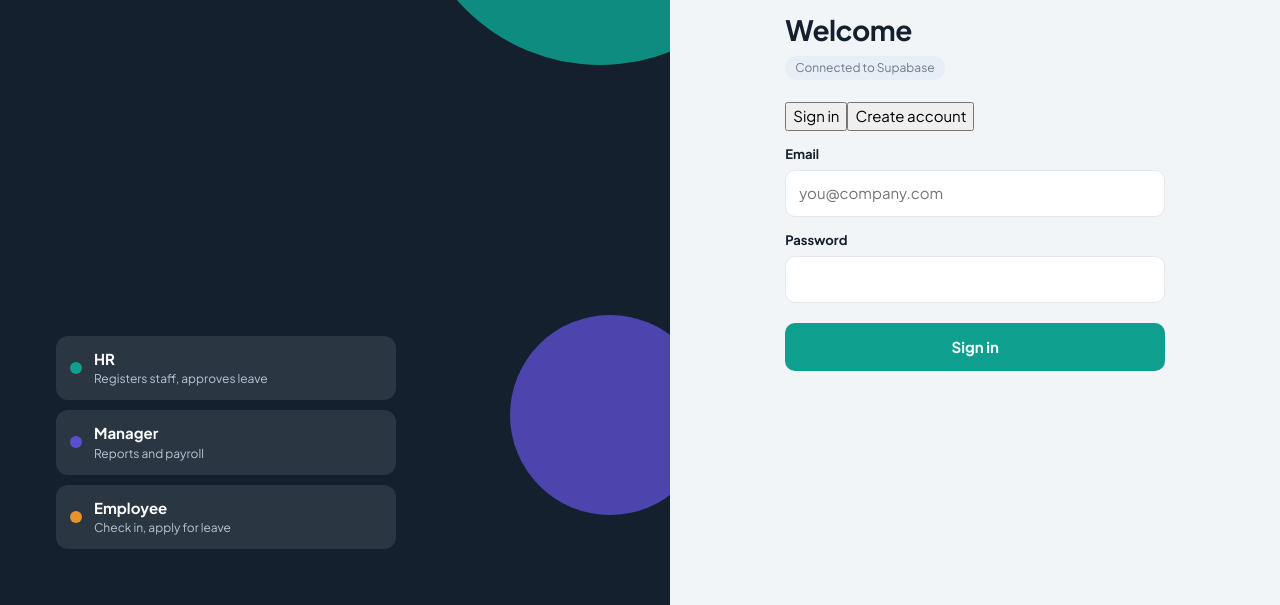
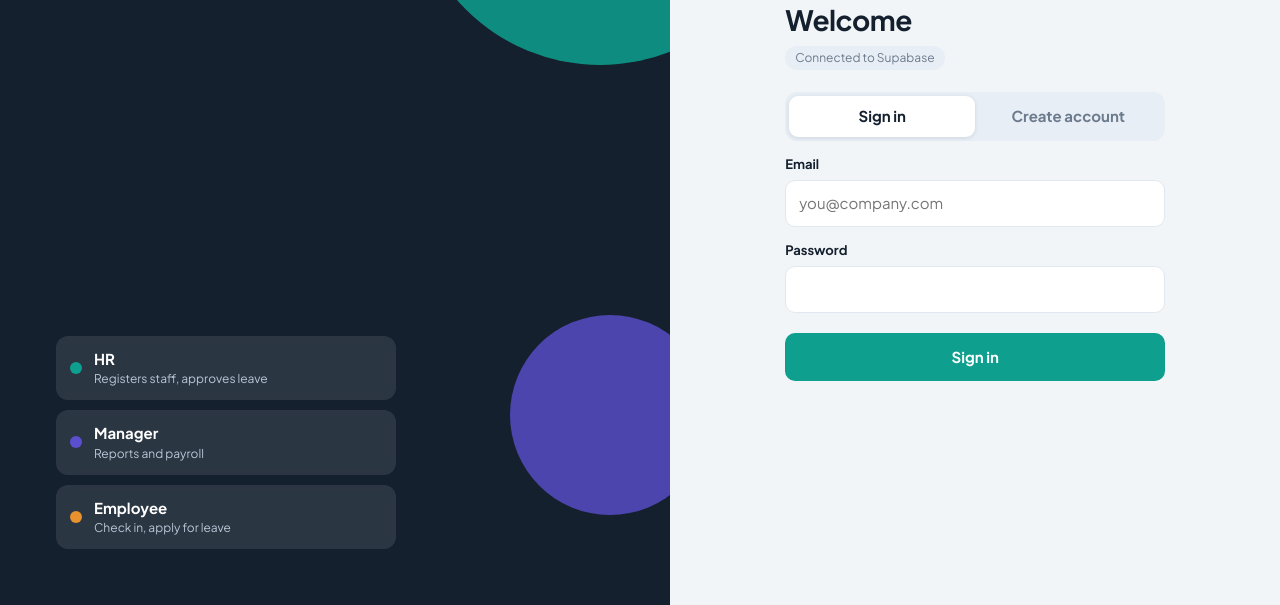
Before and after one commit to mohammadrayan11/hcm-lite, a plain HTML site: page index.html in a window 1280 px wide. Shown: the part 195-800 px from the top of the page. Drawn offline with nearby package versions, Linux system fonts and the light colour scheme.

Commit message:
Add styles for tabs component
Added styles for tabs component.

```diff
--- a/style.css
+++ b/style.css
@@ -61,3 +61,7 @@ th{color:var(--mut);font-weight:700;font-size:13px}
 #toast.show{opacity:1;transform:none}
 @media(max-width:800px){#login{grid-template-columns:1fr}.brand{padding:32px;gap:28px}.brand h1{font-size:40px}#app{grid-template-columns:1fr}aside{position:static;height:auto;flex-direction:row;flex-wrap:wrap;padding:12px}aside .logo,aside .badge{margin:0}aside .out{margin:0}main{padding:20px 16px}}
 @media(prefers-reduced-motion:reduce){*{transition:none!important}}
+
+.tabs{display:flex;background:#e8eef5;border-radius:12px;padding:4px;margin-bottom:6px}
+.tabs button{flex:1;border:0;background:none;padding:9px;border-radius:9px;font-weight:700;color:var(--mut);cursor:pointer}
+.tabs button.on{background:#fff;color:var(--ink);box-shadow:0 1px 4px rgba(20,32,46,.12)}
```
